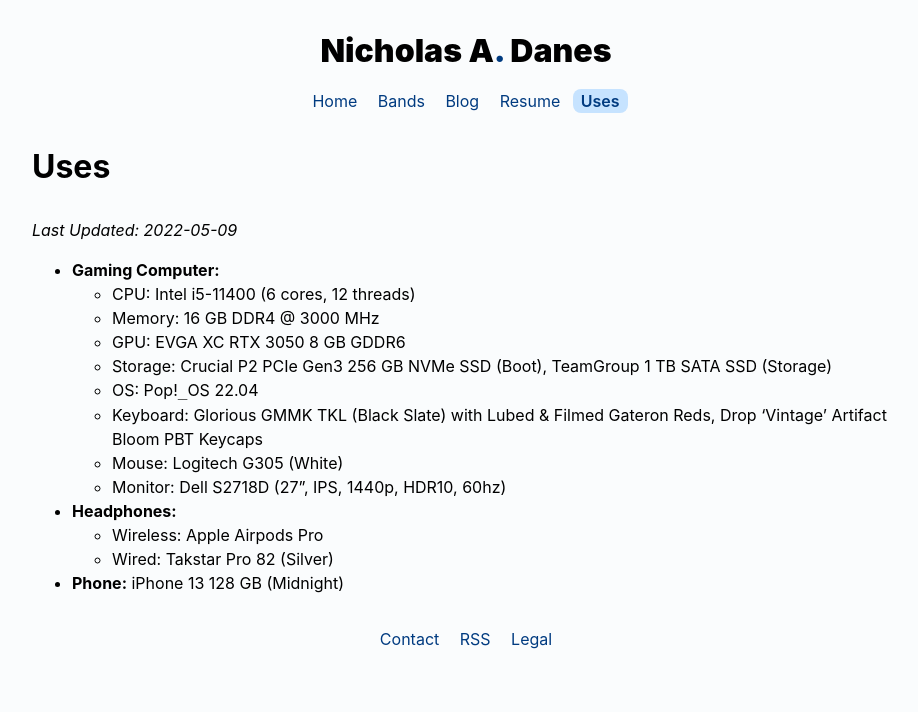
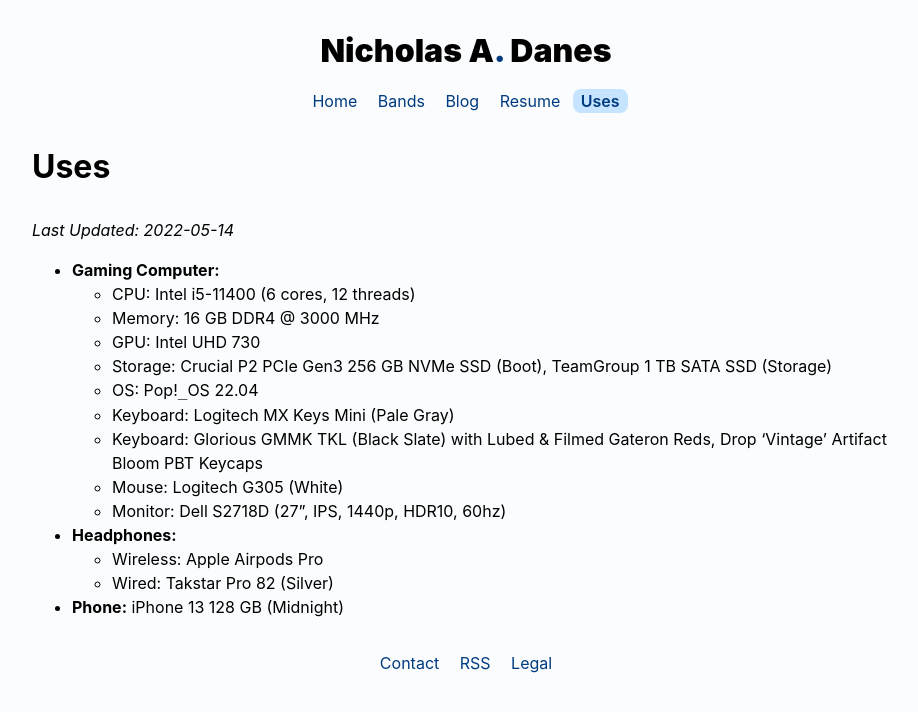
Before and after one commit to danesnick/old_website, a Jekyll site: the page built from uses.markdown, in a window 1280 px wide. Shown: the top 712 px of the page, without its empty margins (174-1092 px from the left). Built offline with Jekyll 4.4.1, drawn with Linux system fonts in a browser that asks for light colours.

Commit message:
Updated uses page

```diff
--- a/uses.markdown
+++ b/uses.markdown
@@ -6,13 +6,14 @@
 # Uses
 
 
-*Last Updated: 2022-05-09*
+*Last Updated: 2022-05-14*
 * **Gaming Computer:**
 	+ CPU: Intel i5-11400 (6 cores, 12 threads)
 	+ Memory: 16 GB DDR4 @ 3000 MHz
-	+ GPU: EVGA XC RTX 3050 8 GB GDDR6
+	+ GPU: Intel UHD 730
 	+ Storage: Crucial P2 PCIe Gen3 256 GB NVMe SSD (Boot), TeamGroup 1 TB SATA SSD (Storage)
 	+ OS: Pop!`_`OS 22.04
+	+ Keyboard: Logitech MX Keys Mini (Pale Gray)
 	+ Keyboard: Glorious GMMK TKL (Black Slate) with Lubed & Filmed Gateron Reds, Drop 'Vintage' Artifact Bloom PBT Keycaps
 	+ Mouse: Logitech G305 (White)
 	+ Monitor: Dell S2718D (27", IPS, 1440p, HDR10, 60hz)
```
